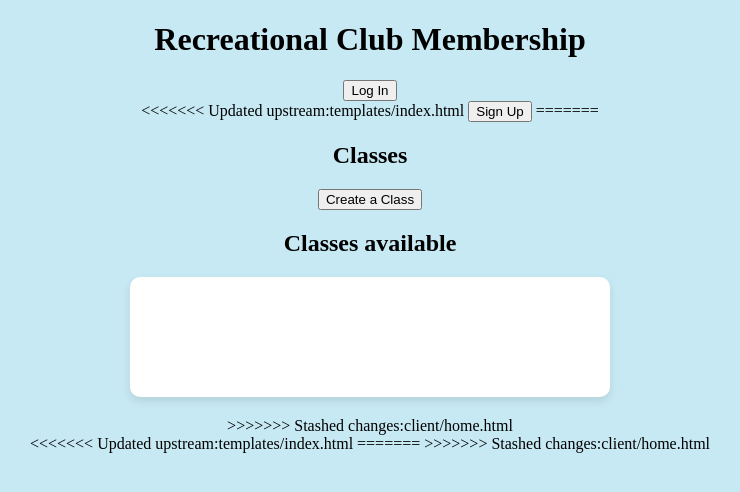
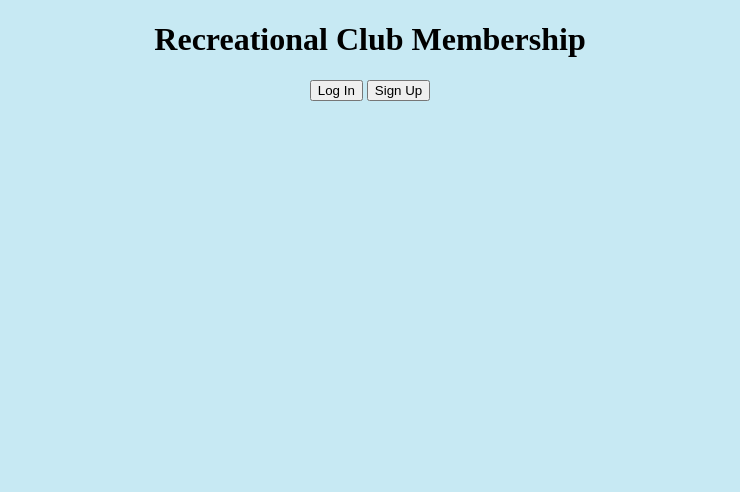
Before and after one commit to syxddd10001/Recreation-Club-Membership, a Flask app: template templates/index.html in a window 1280 px wide. Shown: the top 492 px of the page, without its empty margins (270-1010 px from the left). Run offline with Flask 3, Linux system fonts and the light colour scheme; the template is opened without the code that fills it, so the values that code supplies are empty.

Commit message:
updated index.html to old version

```diff
--- a/templates/index.html
+++ b/templates/index.html
@@ -8,25 +8,7 @@
 
     <!-- ______________________________________________________________________________________________________-->
 
-    <style>
-      /* CSS style -> adds space between buttons and content */
-      #Content {
-          margin-top: 20px; /* can adjust number*/
-      }
-      /* CSS style -> adds space for list of clubs */
-      #ClassDetails {
-          margin-top: 20px; /* can adjust number*/
-      }
-      /* CSS style for the white rectangle */
-      .classListContainer {
-          background-color: white;
-          padding: 50px;
-          border-radius: 10px;
-          box-shadow: 0 4px 8px rgba(0, 0, 0, 0.1); /* Optional: adds a subtle shadow */
-          width: 30%; /* Adjust the width as needed */
 
-      }
-  </style>
   </head>
 
      <!-- ______________________________________________________________________________________________________-->
@@ -37,86 +19,21 @@
             <h1>Recreational Club Membership</h1>
 
         <button onclick="window.location.href = '/login';" >Log In</button>
+        <button onclick="window.location.href = '/signup';" >Sign Up</button>
         </div>
-<<<<<<< Updated upstream:templates/index.html
-        <button onclick="window.location.href = '/signup';" >Sign Up</button>
-=======
-
-
-        <div>
-          <h2>Classes</h2>
-          <!--<button onclick="displayClasses()">Find a Class</button> call displayClasses() when button is clicked -->
-          <button onclick="createClass()">Create a Class</button> <!-- onclick attribute -->
-          <h2>Classes available</h2>
-      </div>
-
-
-      <!-- white rectangle container for the list of classes -->
-      <div class="classListContainer">
-        <div id="Content"></div>
-       </div>
 
 
 
-        <div id="Content"> <!-- shows that we created a class, shows classes made-->
-        </div>
 
-        <div id="ClassDetails"> <!-- display class details as message-->
->>>>>>> Stashed changes:client/home.html
-        </div>
+
+
+
 
 
 
    <!-- ______________________________________________________________________________________________________-->
 
-<<<<<<< Updated upstream:templates/index.html
-=======
-        <script>
-        var classes = []; // store created classes
 
-        function createClass() { // makes a pop up that asks you to enter the name of the class
-
-          var className = prompt("Enter the name of the class:");
-          if (className !== null && className !== "") {
-            document.getElementById("Content").innerText = "You have created the class: " + className;
-
-            var classTime = prompt("Please enter the Date and Time in the format: XX:XX AM/PM | XX / XX / XXXX" ); //get timing, btw need to add a cancel function
-            if (classTime !== null && classTime !== "") {
-                        classes.push({name: className, time: classTime});
-                        displayClasses();
-
-            }
-        }
-      }
-
-
-
-        function displayClasses() { //adds classes made to a list, if there are no classes it just gives an error
-          var classList = "";
-          if (classes.length === 0) {
-            alert("Sorry, there are no classes! Maybe try creating one.");
-          }
-          else {
-            classList += "<p>Please click on the class for details:</p>";
-            for (var i = 0; i < classes.length; i++) {
-              classList += "<button onclick='showClassDetails(\"" + classes[i].name + "\", \"" + classes[i].time + "\")'>" + classes[i].name + "</button><br>";
-            }
-            document.getElementById("Content").innerHTML = classList
-            }
-
-
-
-          }
-          function showClassDetails(className, classTime) {
-            // print class details in ClassDetails div
-            document.getElementById("ClassDetails").innerHTML = "Details for class: " + className + "<br>Time: " + classTime;
-        }
-
-
-
-
-        </script>
->>>>>>> Stashed changes:client/home.html
   </body>
 
 </html>
```
